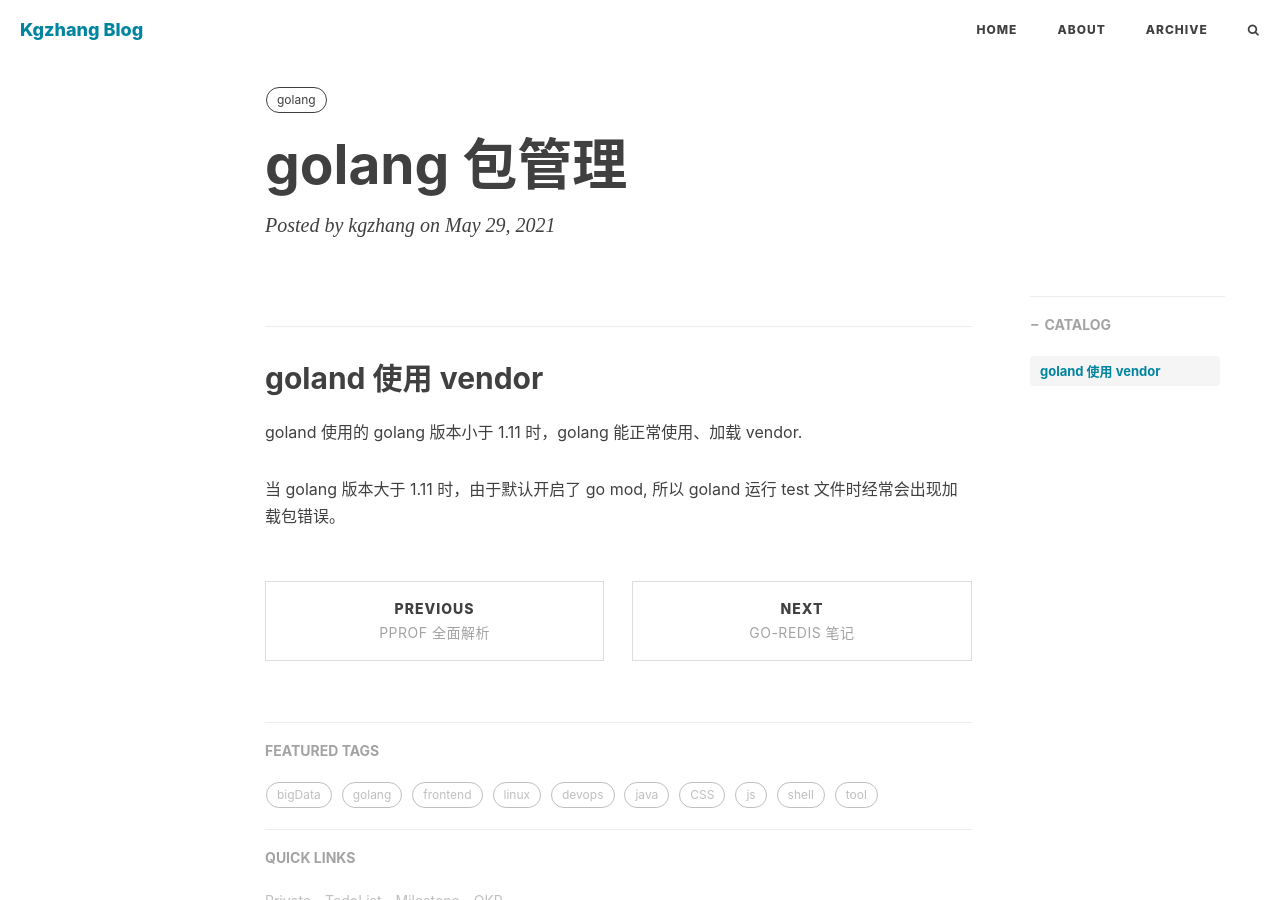
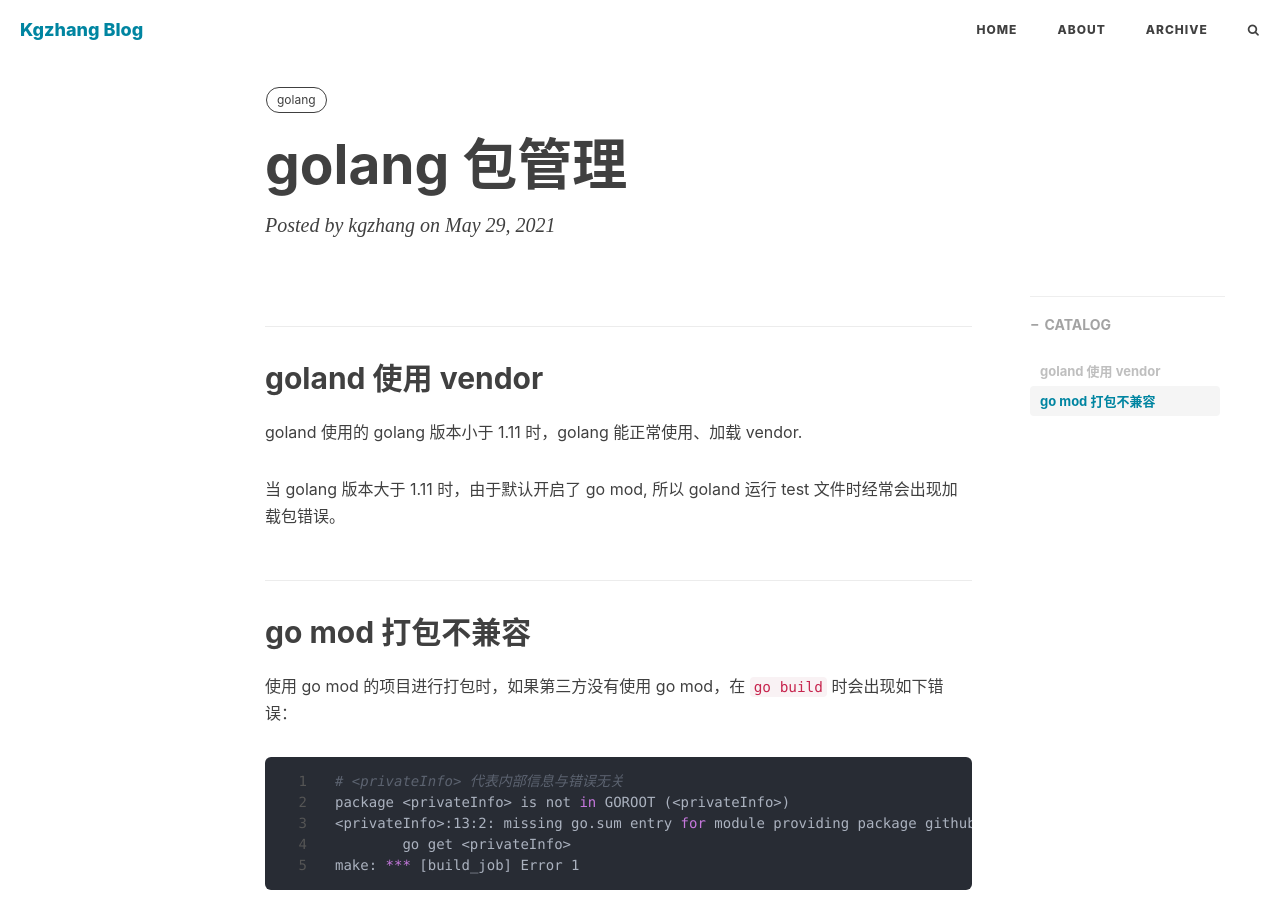
Before and after one commit to kougazhang/oom, a Jekyll site: the page built from _posts/2021-05-29-go_mod.md, in a window 1280 px wide and 900 px high. Built offline with Jekyll 4.4.1, drawn with Linux system fonts in a browser that asks for light colours; nearby versions of some CDN libraries; comment, search, counter and statistics services are not loaded; some of the changed text lies outside the part shown.

Commit message:
add go.mod for post

````diff
--- a/_posts/2021-05-29-go_mod.md
+++ b/_posts/2021-05-29-go_mod.md
@@ -13,3 +13,14 @@ tags:
 goland 使用的 golang 版本小于 1.11 时，golang 能正常使用、加载 vendor.
 
 当 golang 版本大于 1.11 时，由于默认开启了 go mod, 所以 goland 运行 test 文件时经常会出现加载包错误。
+
+## go mod 打包不兼容
+使用 go mod 的项目进行打包时，如果第三方没有使用 go mod，在 `go build` 时会出现如下错误：
+```shell
+# <privateInfo> 代表内部信息与错误无关
+package <privateInfo> is not in GOROOT (<privateInfo>)
+<privateInfo>:13:2: missing go.sum entry for module providing package github.com/rryqszq4/go-murmurhash (imported by <privateInfo>); to add:
+        go get <privateInfo>
+make: *** [build_job] Error 1
+```
+解决方案：把第三方依赖 fork 下来，然后使用 `go mod` 改造。
````
